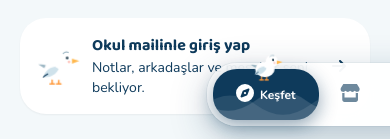
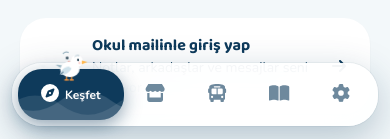
Before and after one commit to cn-Ky/Bigova, a Next.js app: page / in a window 390 px wide. Shown: the part 706-845 px from the top of the page. Built offline with nearby package versions, Linux system fonts and the light colour scheme; no server answers.

Commit message:
mObile screen bottom nav bug fixed

```diff
--- a/src/components/BottomNav.tsx
+++ b/src/components/BottomNav.tsx
@@ -23,7 +23,7 @@ export default function BottomNav() {
   });
   return (
     <motion.nav aria-label="Ana menü" initial={{ y: 120 }} animate={{ y: hide ? 120 : 0 }} transition={{ type: "spring", stiffness: 260, damping: 26 }}
-      className="fixed bottom-0 left-1/2 z-40 w-full max-w-[440px] -translate-x-1/2 px-3 pb-[max(.75rem,env(safe-area-inset-bottom))] md:max-w-[520px] lg:hidden">
+      className="fixed inset-x-0 bottom-0 z-40 mx-auto w-full max-w-[440px] px-3 pb-[max(.75rem,env(safe-area-inset-bottom))] md:max-w-[520px] lg:hidden">
       <ul className="flex items-end rounded-[30px] bg-card/90 p-1.5 shadow-[0_12px_38px_rgba(14,58,91,.28)] ring-1 ring-ink/5 backdrop-blur-xl">
         {tabs.map((t) => {
           const on = isOn(p, t.href);
@@ -35,7 +35,7 @@ export default function BottomNav() {
                     <motion.span layoutId="pill" transition={{ type: "spring", stiffness: 480, damping: 32 }} className="absolute inset-0 overflow-hidden rounded-[24px] bg-sea shadow-[0_6px_18px_rgb(var(--sea)/.45)]">
                       <Wave c="rgba(255,255,255,.14)" cls="wave-a" /><Wave c="rgba(255,255,255,.10)" cls="wave-b" />
                     </motion.span>
-                    <motion.span layoutId="gull-m" transition={{ type: "spring", stiffness: 300, damping: 20 }} className="pointer-events-none absolute -top-5 left-1/2 z-10 -translate-x-1/2"><Mascot size={34} /></motion.span>
+                    <motion.span layoutId="gull-m" transition={{ type: "spring", stiffness: 300, damping: 20 }} className="pointer-events-none absolute inset-x-0 -top-5 z-10 mx-auto w-fit"><Mascot size={34} /></motion.span>
                   </>
                 )}
                 <motion.span whileTap={{ scale: 0.6, rotate: -12 }} animate={on ? { y: [0, -7, 0], scale: [1, 1.3, 1] } : { y: 0, scale: 1 }} transition={{ duration: 0.45 }}
```
